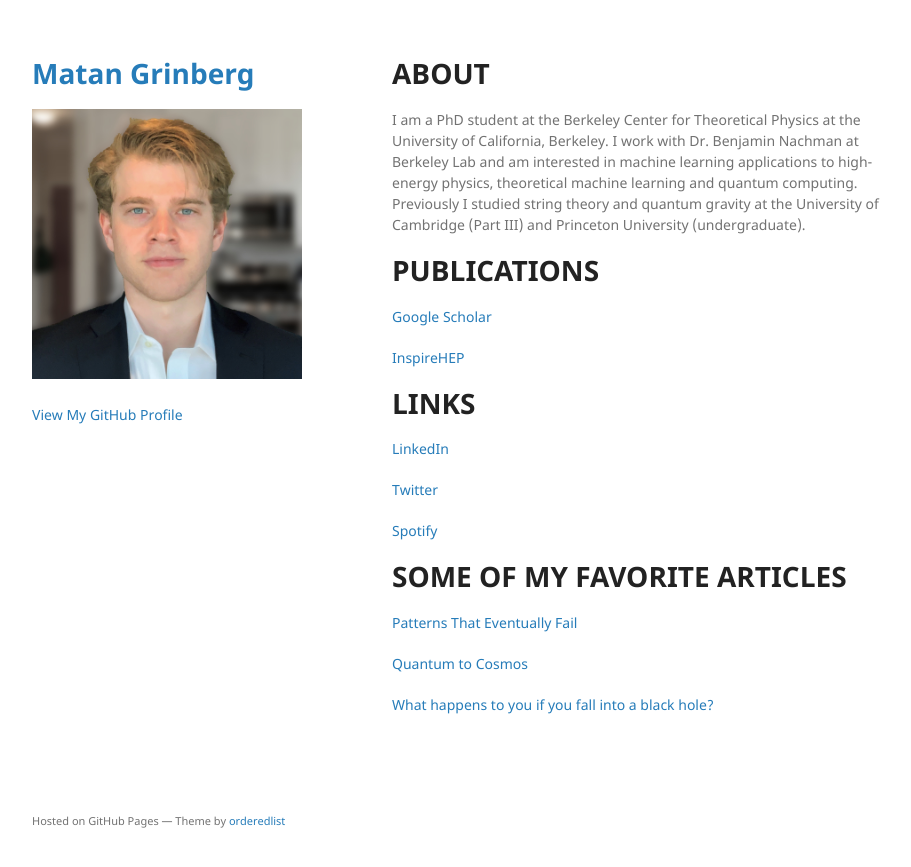
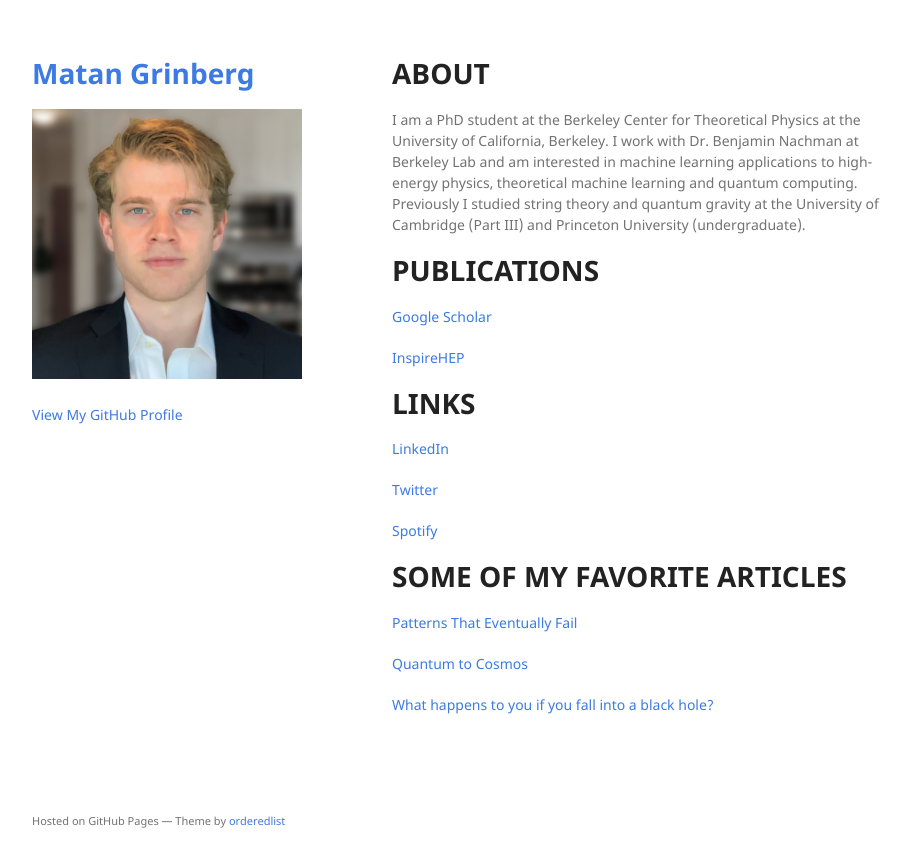
Before and after one commit to matangrinberg/matangrinberg.github.io, a Jekyll site: the page built from docs/index.markdown, in a window 1280 px wide. Shown: the top 867 px of the page, without its empty margins (178-1089 px from the left). Built offline with Jekyll 4.4.1, drawn with Linux system fonts in a browser that asks for light colours; our own code applies the rules of GitHub Pages for plain Markdown files; the repository's description, which GitHub fills in, is left out.

Commit message:
test color

```diff
--- a/docs/_sass/jekyll-theme-minimal.scss
+++ b/docs/_sass/jekyll-theme-minimal.scss
@@ -35,12 +35,12 @@ h3, h4, h5, h6 {
 }
 
 a {
-  color:#267CB9;
+  color:#3d7ae3;
   text-decoration:none;
 }
 
 a:hover, a:focus {
-  color:#069;
+  color:#1661e2;
   font-weight: bold;
 }
 
```
